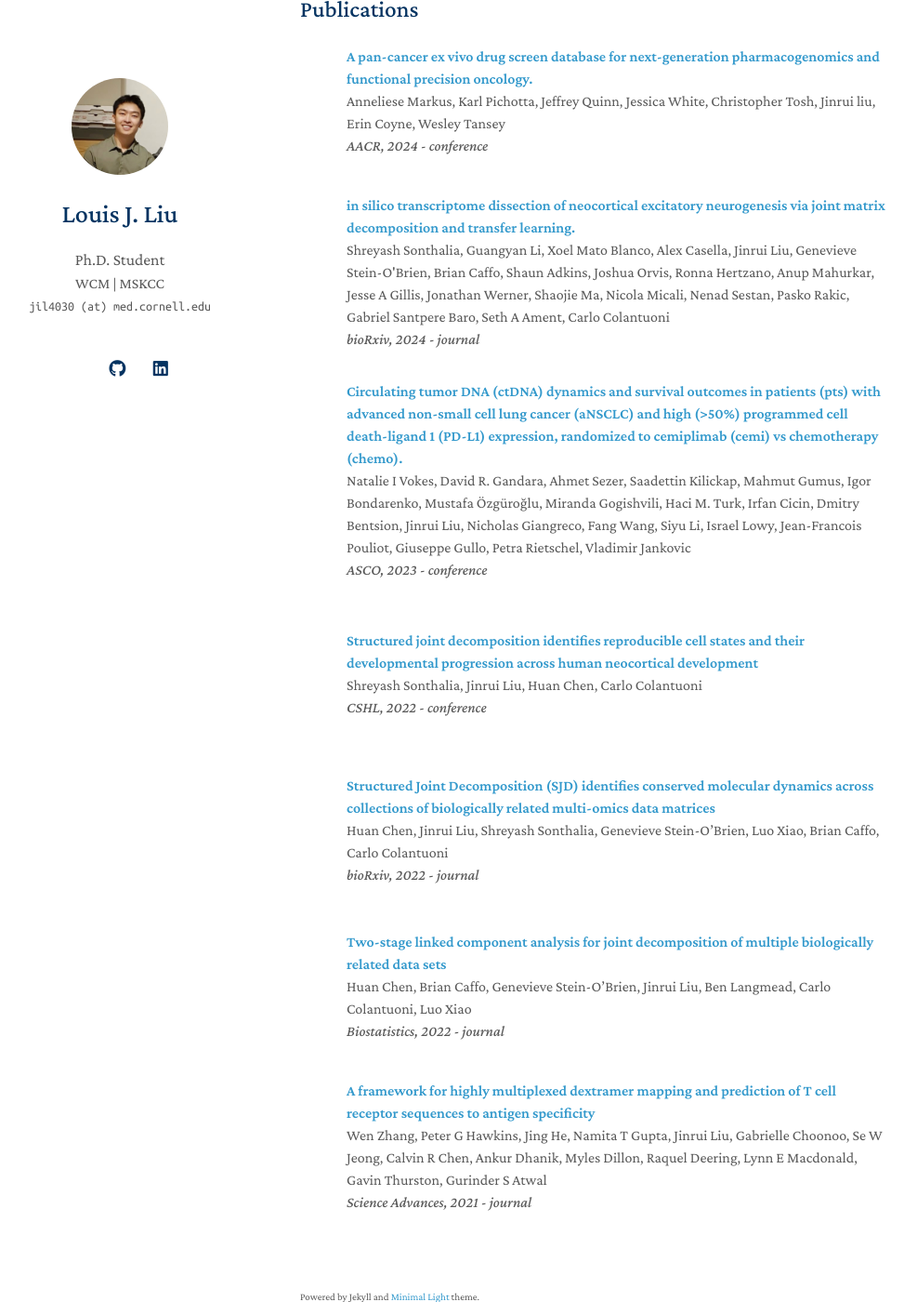
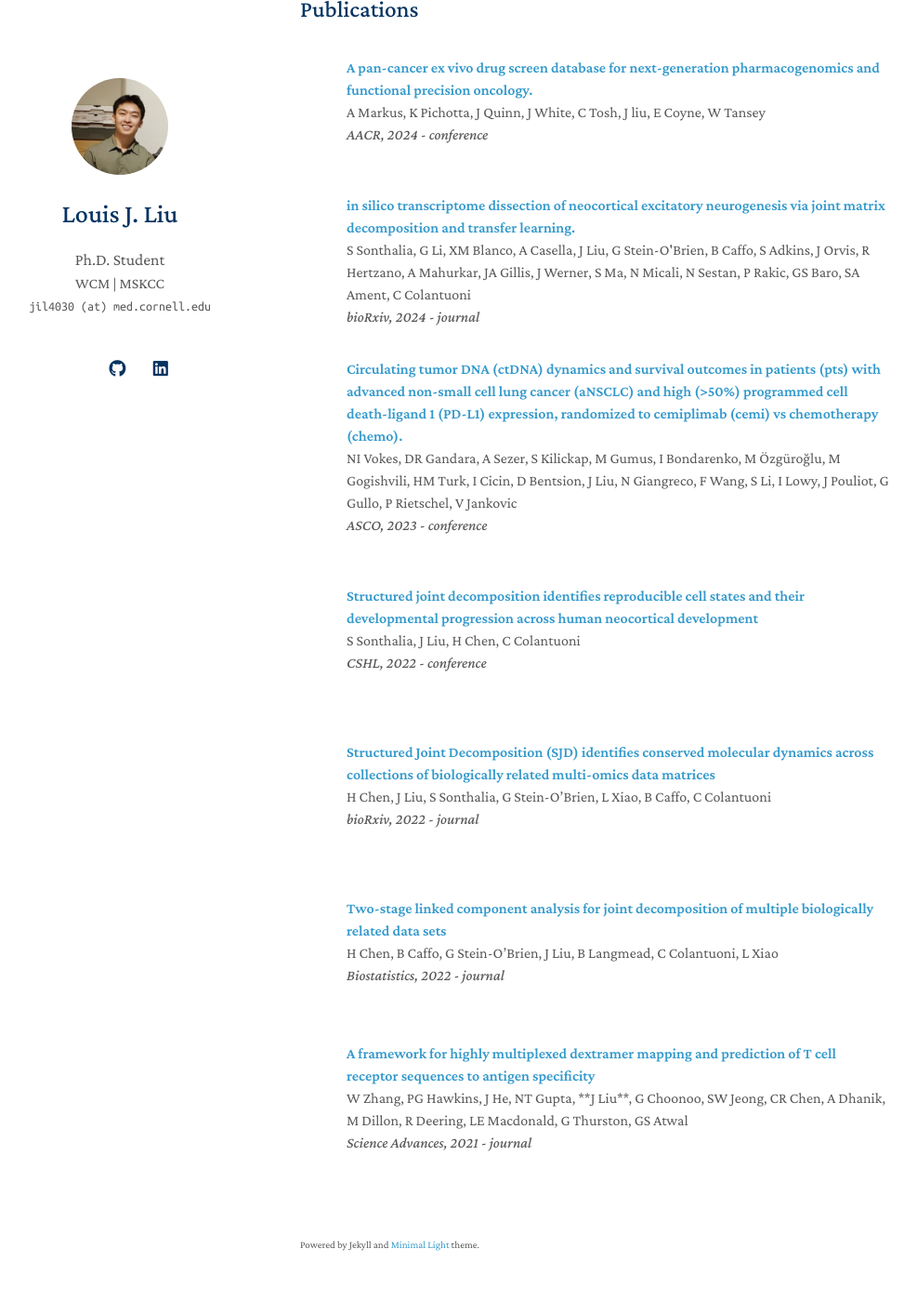
Before and after one commit to louis-jliu/louis-jliu.github.io, a Jekyll site: the page built from index.md, in a window 1280 px wide and 1400 px high, scrolled down 547 px. Shown: the whole window at 93% size, without its empty margins (147-1134 px from the left). Built offline with Jekyll 4.4.1, drawn with Linux system fonts in a browser that asks for light colours; nearby versions of some CDN libraries; a style sheet for code colours, icons or effects is not loaded; our own code applies the rules of GitHub Pages for plain Markdown files.

Commit message:
update publication names

```diff
--- a/_data/publications.yml
+++ b/_data/publications.yml
@@ -1,37 +1,37 @@
 main:
 
   - title: "A pan-cancer ex vivo drug screen database for next-generation pharmacogenomics and functional precision oncology."
-    authors: Anneliese Markus, Karl Pichotta, Jeffrey Quinn, Jessica White, Christopher Tosh, Jinrui liu, Erin Coyne, Wesley Tansey
+    authors: A Markus, K Pichotta, J Quinn, J White, C Tosh, J liu, E Coyne, W Tansey
     venue: AACR, 2024 - conference
     link: https://www.abstractsonline.com/pp8/#!/20272/presentation/9439
 
   - title: "in silico transcriptome dissection of neocortical excitatory neurogenesis via joint matrix decomposition and transfer learning."
-    authors: Shreyash Sonthalia, Guangyan Li, Xoel Mato Blanco, Alex Casella, Jinrui Liu, Genevieve Stein-O'Brien, Brian Caffo, Shaun Adkins, Joshua Orvis, Ronna Hertzano, Anup Mahurkar, Jesse A Gillis, Jonathan Werner, Shaojie Ma, Nicola Micali, Nenad Sestan, Pasko Rakic, Gabriel Santpere Baro, Seth A Ament, Carlo Colantuoni
+    authors: S Sonthalia, G Li, XM Blanco, A Casella, J Liu, G Stein-O'Brien, B Caffo, S Adkins, J Orvis, R Hertzano, A Mahurkar, JA Gillis, J Werner, S Ma, N Micali, N Sestan, P Rakic, GS Baro, SA Ament, C Colantuoni
     venue: bioRxiv, 2024 - journal
     link: https://www.biorxiv.org/content/10.1101/2024.02.26.581612v1.abstract
 
   - title: "Circulating tumor DNA (ctDNA) dynamics and survival outcomes in patients (pts) with advanced non-small cell lung cancer (aNSCLC) and high (>50%) programmed cell death-ligand 1 (PD-L1) expression, randomized to cemiplimab (cemi) vs chemotherapy (chemo)."
-    authors: Natalie I Vokes, David R. Gandara, Ahmet Sezer, Saadettin Kilickap, Mahmut Gumus, Igor Bondarenko, Mustafa Özgüroğlu, Miranda Gogishvili, Haci M. Turk, Irfan Cicin, Dmitry Bentsion, Jinrui Liu, Nicholas Giangreco, Fang Wang, Siyu Li, Israel Lowy, Jean-Francois Pouliot, Giuseppe Gullo, Petra Rietschel, Vladimir Jankovic
+    authors: NI Vokes, DR Gandara, A Sezer, S Kilickap, M Gumus, I Bondarenko, M Özgüroğlu, M Gogishvili, HM Turk, I Cicin, D Bentsion, J Liu, N Giangreco, F Wang, S Li, I Lowy, J Pouliot, G Gullo, P Rietschel, V Jankovic
     venue: ASCO, 2023 - conference
     link: https://ascopubs.org/doi/abs/10.1200/JCO.2023.41.16_suppl.9022
 
   - title: "Structured joint decomposition identifies reproducible cell states and their developmental progression across human neocortical development"
-    authors: Shreyash Sonthalia, Jinrui Liu, Huan Chen, Carlo Colantuoni
+    authors: S Sonthalia, J Liu, H Chen, C Colantuoni
     venue: CSHL, 2022 - conference
     link: https://meetings.cshl.edu/abstracts.aspx?meet=BRAIN&year=22
 
   - title: "Structured Joint Decomposition (SJD) identifies conserved molecular dynamics across collections of biologically related multi-omics data matrices"
-    authors: Huan Chen, Jinrui Liu, Shreyash Sonthalia, Genevieve Stein-O’Brien, Luo Xiao, Brian Caffo, Carlo Colantuoni
+    authors: H Chen, J Liu, S Sonthalia, G Stein-O’Brien, L Xiao, B Caffo, C Colantuoni
     venue: bioRxiv, 2022 - journal
     link: https://www.biorxiv.org/content/10.1101/2022.11.07.515489v1.abstract
 
   - title: "Two-stage linked component analysis for joint decomposition of multiple biologically related data sets"
-    authors: Huan Chen, Brian Caffo, Genevieve Stein-O’Brien, Jinrui Liu, Ben Langmead, Carlo Colantuoni, Luo Xiao
+    authors: H Chen, B Caffo, G Stein-O’Brien, J Liu, B Langmead, C Colantuoni, L Xiao
     venue: Biostatistics, 2022 - journal
     link: https://academic.oup.com/biostatistics/article-abstract/23/4/1200/6561796
 
   - title: "A framework for highly multiplexed dextramer mapping and prediction of T cell receptor sequences to antigen specificity"
-    authors: Wen Zhang, Peter G Hawkins, Jing He, Namita T Gupta, Jinrui Liu, Gabrielle Choonoo, Se W Jeong, Calvin R Chen, Ankur Dhanik, Myles Dillon, Raquel Deering, Lynn E Macdonald, Gavin Thurston, Gurinder S Atwal
+    authors: W Zhang, PG Hawkins, J He, NT Gupta, **J Liu**, G Choonoo, SW Jeong, CR Chen, A Dhanik, M Dillon, R Deering, LE Macdonald, G Thurston, GS Atwal
     venue: Science Advances, 2021 - journal
     link: https://www.science.org/doi/full/10.1126/sciadv.abf5835
 
```
